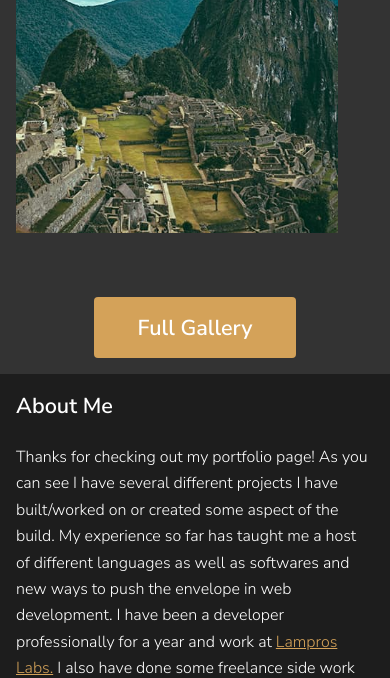
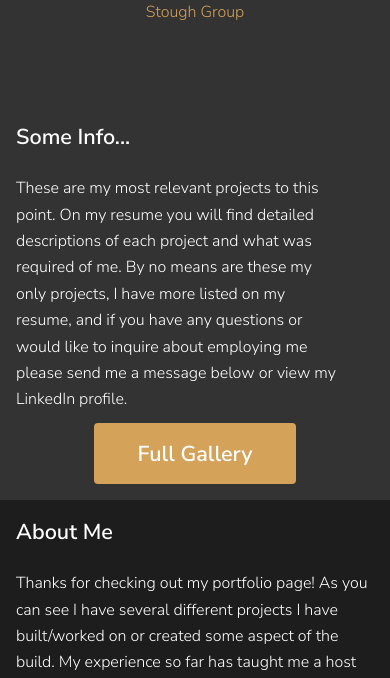
Before and after one commit to mckeec1/Portfolio-2018, a PHP site: page / in a window 390 px wide. Shown: the part 2695-3373 px from the top of the page. Run offline with PHP 8.4, Linux system fonts and the light colour scheme; some libraries are stand-ins or nearby versions.

Commit message:
Multiple images and work examples, as well new info section and responsive scss additions

```diff
--- a/index.html
+++ b/index.html
@@ -51,31 +51,41 @@
 												<p class="project_title"><a href="http://intrinzicbrands.com" target="_blank">Intrinzic Brands</a></p>
 											</div>
 											<div class="media">
-												<a href="images/pgsecurity.png"><img src="images/pgsecurity.png" alt="" title="This right here is a caption." /></a>
-												<p class="project_title"><a href="#" target="_blank">P&G Email and Internal Site</a></p>
+												<a href="images/pgsecurity.png"><img src="images/pgsecurity.png" alt="" title="" /></a>
+												<p class="project_title"><a href="https://github.com/mckeec1/P-G-Email-Template" target="_blank">P&G Email and Internal Site</a></p>
 											</div>
 											<div class="media">
-												<a href="images/nkyStorm.png"><img src="images/nkyStorm.png" alt="" title="This right here is a caption." /></a>
+												<a href="images/nkyStorm.png"><img src="images/nkyStorm.png" alt="" title="" /></a>
 												<p class="project_title"><a href="https://nkystorm.com/" target="_blank">NKY Storm</a></p>
 											</div>
 											<div class="media">
-												<a href="images/kicks4cancer.png"><img src="images/kicks4cancer.png" alt="" title="This right here is a caption." /></a>
+												<a href="images/kicks4cancer.png"><img src="images/kicks4cancer.png" alt="" title="" /></a>
 												<p class="project_title"><a href="https://web.archive.org/web/20180206183147/https://kicks4cancer.live/" target="_blank">Kids Kick For Cancer</a></p>
 											</div>
 											<div class="media">
-												<a href="images/fulls/06.jpg"><img src="images/thumbs/06.jpg" alt="" title="This right here is a caption." /></a>
+												<a href="images/patientBond.png"><img src="images/patientBond.png" alt="" title="" /></a>
+												<p class="project_title"><a href="https://www.patientbond.com/#changing-behaviors" target="_blank">Patient Bond</a></p>
 											</div>
 											<div class="media">
-												<a href="images/fulls/10.jpg"><img src="images/thumbs/10.jpg" alt="" title="This right here is a caption." /></a>
+												<a href="images/dermGroup.png"><img src="images/dermGroup.png" alt="" title="" /></a>
+												<p class="project_title"><a href="https://thedermatologygroupcincy.com/" target="_blanke">The Dermatology Group</a></p>
 											</div>
 											<div class="media">
-												<a href="images/fulls/03.jpg"><img src="images/thumbs/03.jpg" alt="" title="This right here is a caption." /></a>
+												<a href="images/yard-partyOne.png"><img src="images/yard-partyOne.png" alt="" title="" /></a>
+												<p class="project_title"><a href="https://github.com/mckeec1/Yard-Party" target="_blank">Yard Party</a></p>
 											</div>
 											<div class="media">
-												<a href="images/fulls/07.jpg"><img src="images/thumbs/07.jpg" alt="" title="This right here is a caption." /></a>
+												<a href="images/stough-group.png"><img src="images/stough-group.png" alt="" title="" /></a>
+												<p class="project_title"><a href="https://stoughgroup.com/" target="_blank">Stough Group</a></p>
 											</div>
 										</div>
 										<footer>
+											<div class="container_center">
+											<div class="box_description">
+												<h3>Some Info...</h3>
+												<p>These are my most relevant projects to this point. On my resume you will find detailed descriptions of each project and what was required of me. By no means are these my only projects, I have more listed on my resume, and if you have any questions or would like to inquire about employing me please send me a message below or view my LinkedIn profile.</p>
+												</div>
+												</div>
 											<a href="gallery.html" class="button big submit">Full Gallery</a>
 										</footer>
 									</div>
--- a/styles/default.scss
+++ b/styles/default.scss
@@ -142,3 +142,19 @@
     color: #fff;
     top: 5px;
 }
+
+.container_center {
+    width: 100%;
+}
+
+.box_description p {
+    text-align: center;
+    width: 700px;
+    margin: 0 auto;
+    padding-bottom: 10px;
+    font-size: 18px;
+}
+
+@media only screen and (max-width: 480px) {
+    @import "mobile.scss";
+  }
--- a/styles/main.css
+++ b/styles/main.css
@@ -120,6 +120,26 @@
   color: #fff;
   top: 5px; }
 
+.container_center {
+  width: 100%; }
+
+.box_description p {
+  text-align: center;
+  width: 700px;
+  margin: 0 auto;
+  padding-bottom: 10px;
+  font-size: 18px; }
+
+@media only screen and (max-width: 480px) and (max-width: 480px) {
+  .box_description p {
+    width: 375px !important;
+    text-align: left !important;
+    padding-left: 0em;
+    padding-right: 3em;
+    font-size: 16px; }
+
+  .box_description h3 {
+    text-align: left !important; } }
 html, body, div, span, applet, object, iframe, h1, h2, h3, h4, h5, h6, p, blockquote, pre, a, abbr, acronym, address, big, cite, code, del, dfn, em, img, ins, kbd, q, s, samp, small, strike, strong, sub, sup, tt, var, b, u, i, center, dl, dt, dd, ol, ul, li, fieldset, form, label, legend, table, caption, tbody, tfoot, thead, tr, th, td, article, aside, canvas, details, embed, figure, figcaption, footer, header, hgroup, menu, nav, output, ruby, section, summary, time, mark, audio, video {
   margin: 0;
   padding: 0;
```
Also changed, not shown: styles/mobile.scss (+13 -0 lines), images/banner_linkedin.png (added), images/dermGroup.png (added), images/intrinzic.png, images/nkyStorm.png, images/patientBond.png (added), images/pgsecurity.png, 5 other files.
